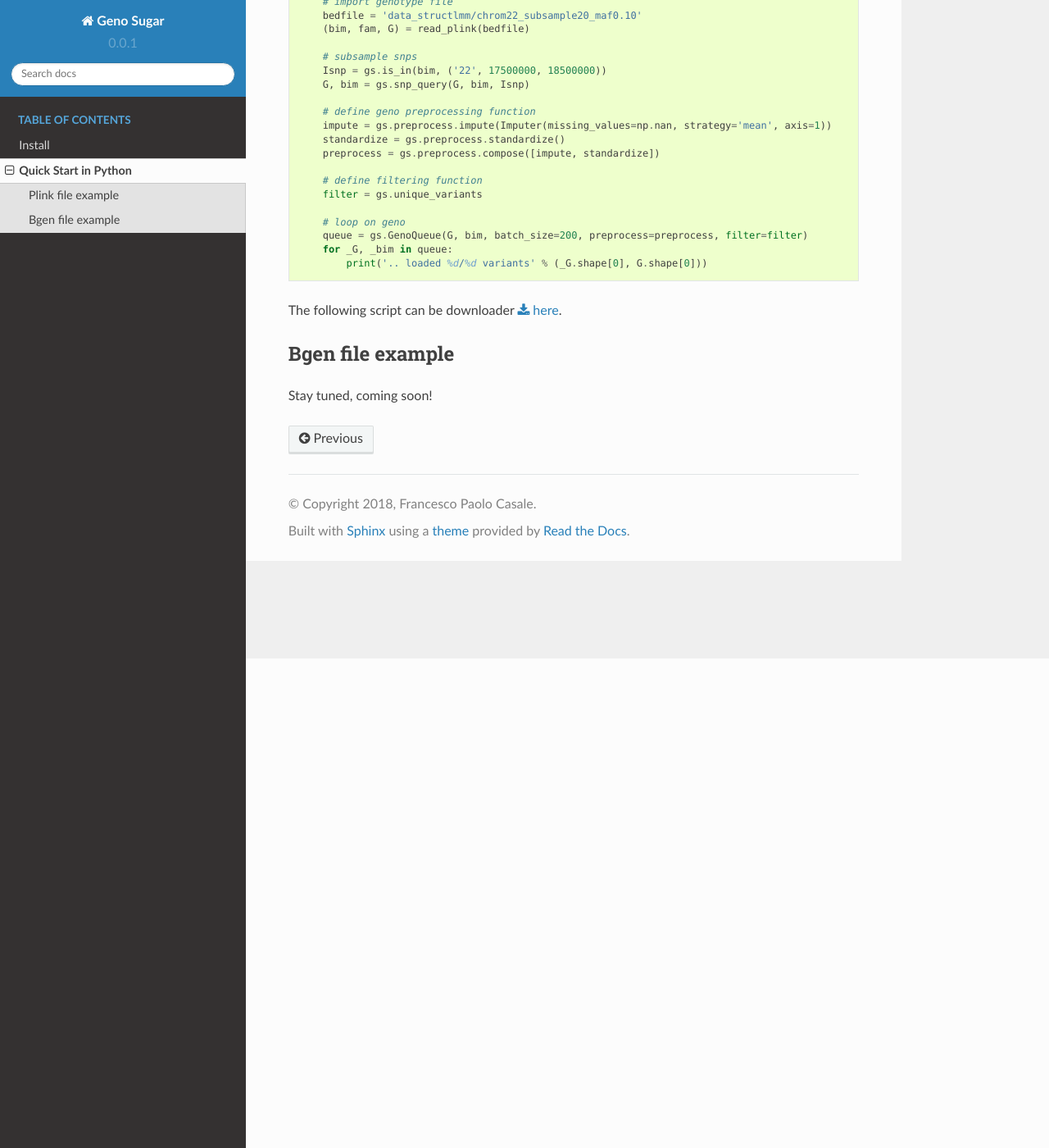
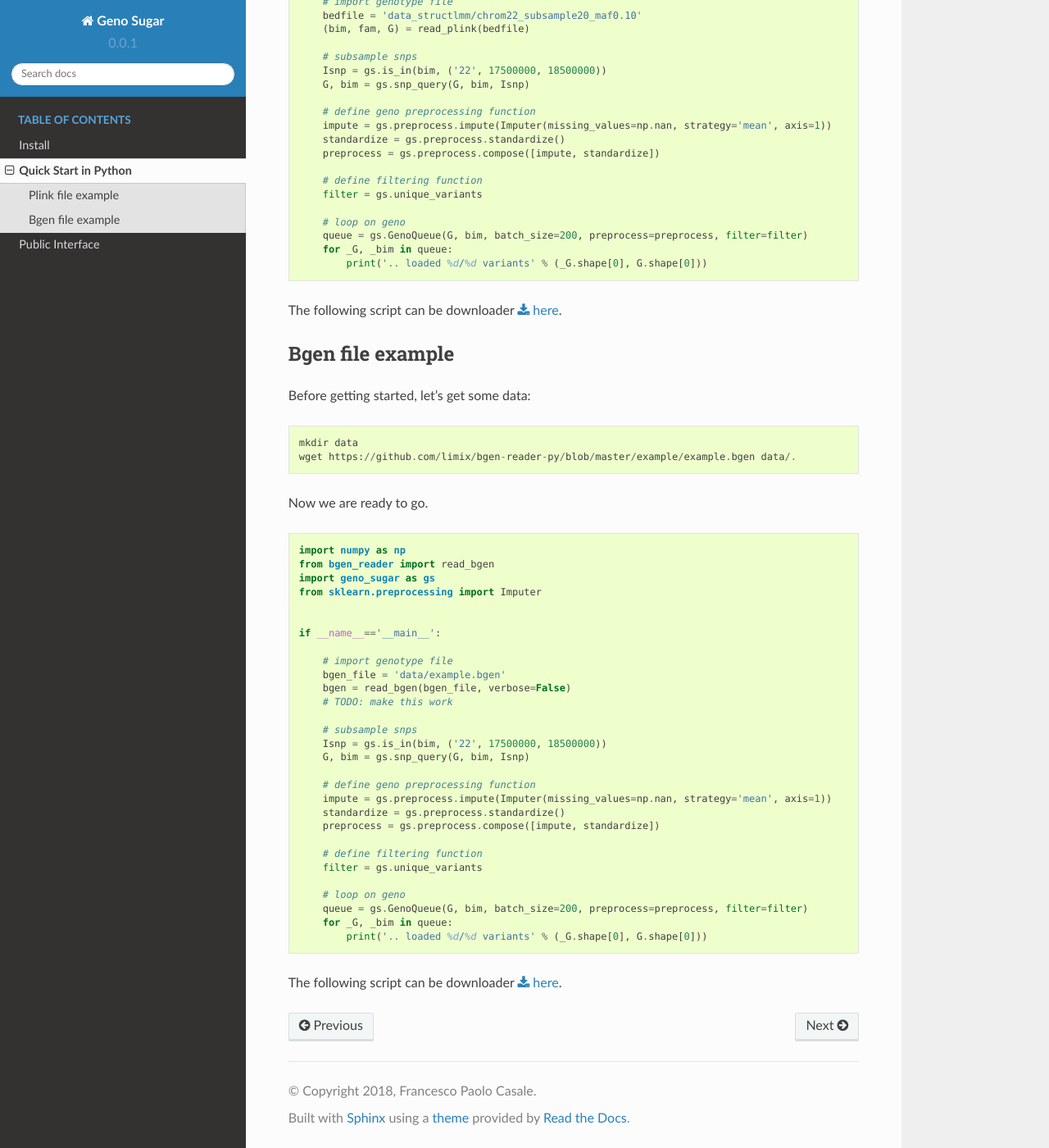
Before and after one commit to limix/geno-sugar, a Sphinx documentation site: the page built from doc/quickstart.rst, in a window 1280 px wide and 1400 px high, scrolled down 597 px. Shown: the whole window at 82% size. Built offline with Sphinx 7.4.7 and the Read the Docs theme 2.0.0, drawn with Linux system fonts in a browser that asks for light colours.

Commit message:
update docs, added not working bgen reader

```diff
--- a/doc/index.rst
+++ b/doc/index.rst
@@ -9,6 +9,7 @@ Geno Sugar!
 
    install
    quickstart
+   public
 
 *****************
 Comments and bugs
--- a/doc/quickstart.rst
+++ b/doc/quickstart.rst
@@ -25,4 +25,14 @@ The following script can be downloader :download:`here <quickstart_plink.py>`.
 Bgen file example
 ^^^^^^^^^^^^^^^^^
 
-Stay tuned, coming soon!
+Before getting started, let's get some data::
+
+    mkdir data
+    wget https://github.com/limix/bgen-reader-py/blob/master/example/example.bgen data/.
+
+Now we are ready to go.
+
+.. literalinclude:: quickstart_bgen.py
+   :encoding: latin-1
+
+The following script can be downloader :download:`here <quickstart_bgen.py>`.
--- /dev/null
+++ b/doc/quickstart_bgen.py
@@ -0,0 +1,29 @@
+import numpy as np
+from bgen_reader import read_bgen
+import geno_sugar as gs
+from sklearn.preprocessing import Imputer
+
+
+if __name__=='__main__':
+
+    # import genotype file
+    bgen_file = 'data/example.bgen'
+    bgen = read_bgen(bgen_file, verbose=False)
+    # TODO: make this work
+
+    # subsample snps
+    Isnp = gs.is_in(bim, ('22', 17500000, 18500000))
+    G, bim = gs.snp_query(G, bim, Isnp)
+
+    # define geno preprocessing function
+    impute = gs.preprocess.impute(Imputer(missing_values=np.nan, strategy='mean', axis=1))
+    standardize = gs.preprocess.standardize()
+    preprocess = gs.preprocess.compose([impute, standardize])
+
+    # define filtering function
+    filter = gs.unique_variants
+
+    # loop on geno
+    queue = gs.GenoQueue(G, bim, batch_size=200, preprocess=preprocess, filter=filter)
+    for _G, _bim in queue:
+        print('.. loaded %d/%d variants' % (_G.shape[0], G.shape[0]))
```
Also changed, not shown: doc/public.rst (+19 -1 lines).
